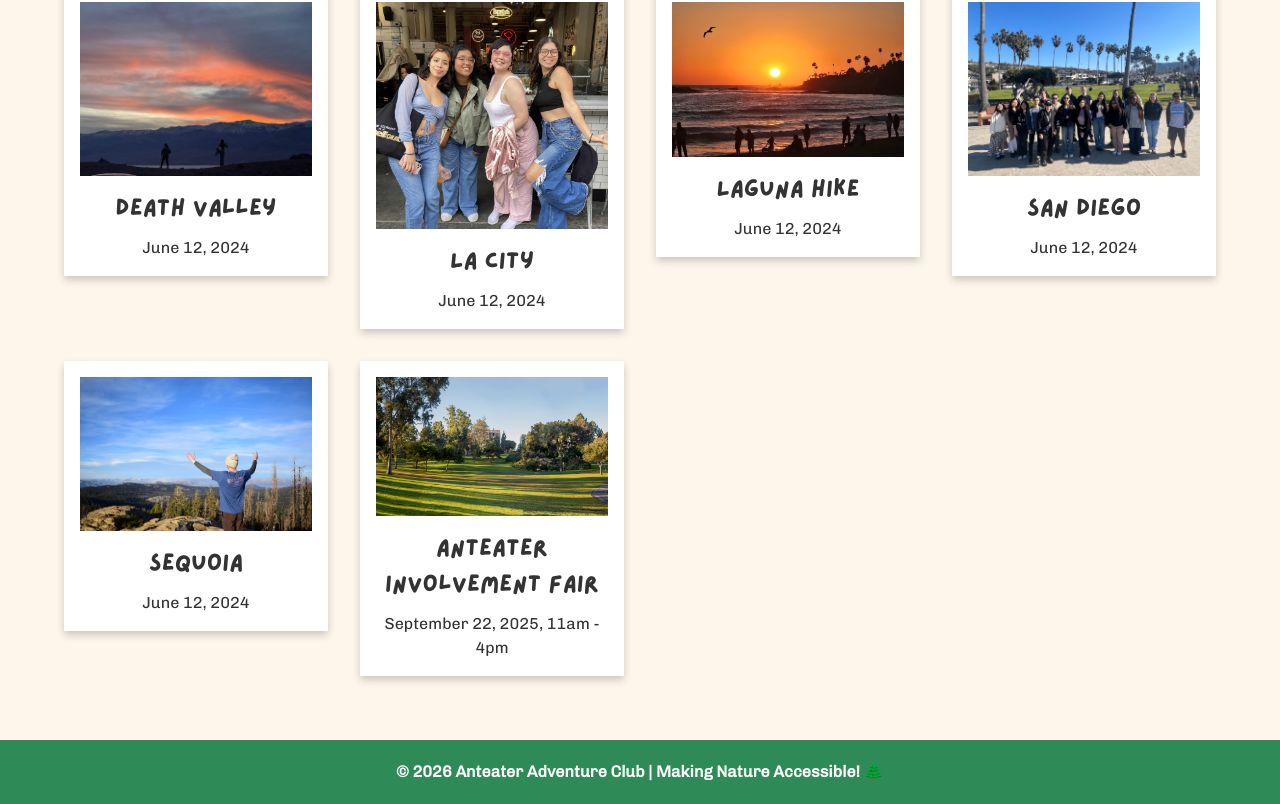
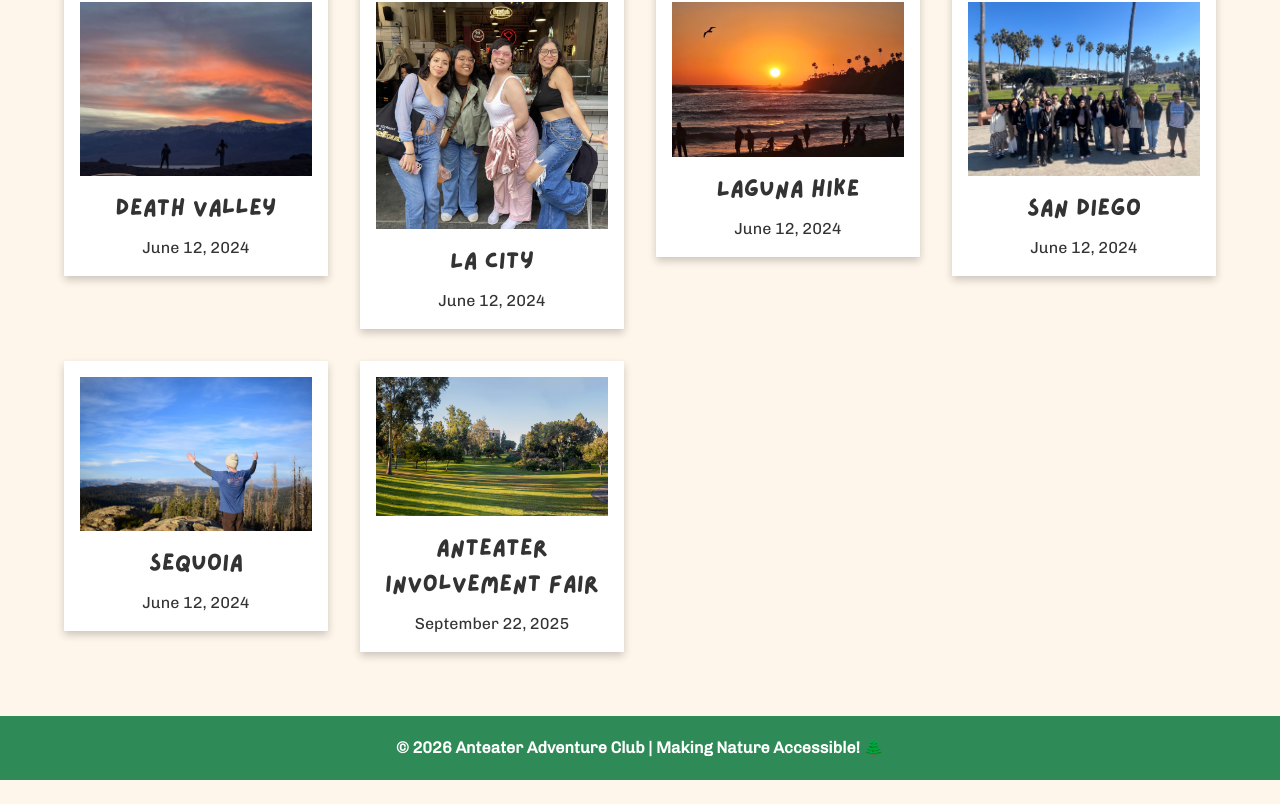
Before and after one commit to Anteater-Adventure-Club/Website, a Next.js app: page /events in a window 1280 px wide. Shown: the part 878-1682 px from the top of the page. After the commit the page ends 1658 px from the top, so only its background shows below. Built offline with nearby package versions, Linux system fonts and the light colour scheme.

Commit message:
small thing

```diff
--- a/src/data/pastEvents.ts
+++ b/src/data/pastEvents.ts
@@ -74,7 +74,7 @@ const pastEvents: AACEvent[] = [
   {
     id: "10",
     name: "Anteater Involvement Fair",
-    date: "September 22, 2025, 11am - 4pm",
+    date: "September 22, 2025",
     description:
       "Join us at the Anteater Involvement Fair to learn more about the club!",
     imagePath: "/images/events/25-26/aldrich_park.jpg",
```
